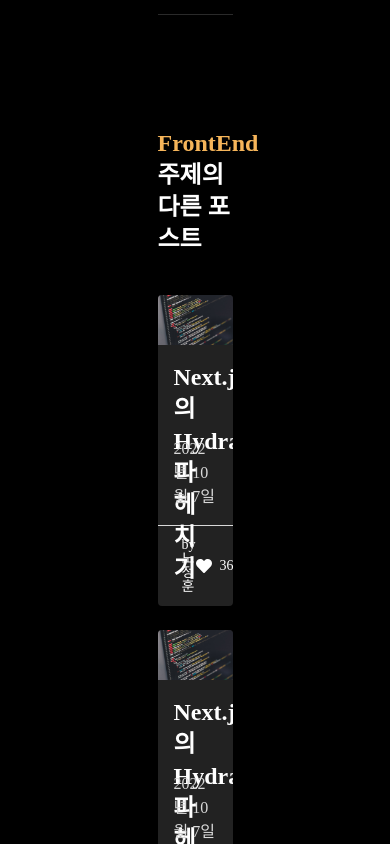
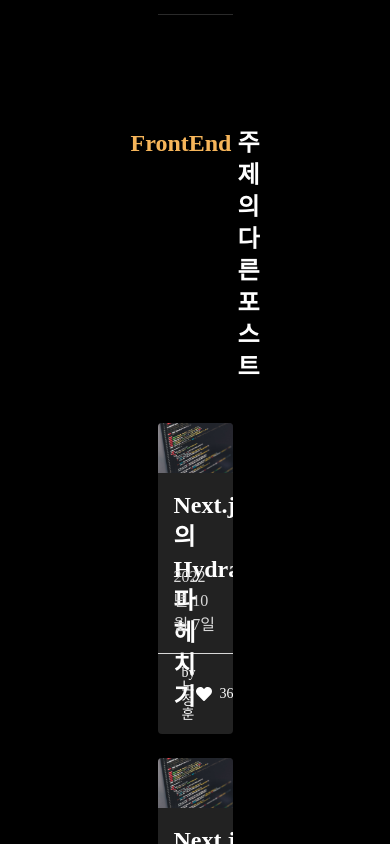
Before and after one commit to DevKor-Team/DEVKOR-front, a Next.js app: page /tech/post/1 in a window 390 px wide. Shown: the part 6020-6864 px from the top of the page. Built offline with nearby package versions, Linux system fonts and the light colour scheme.

Commit message:
feat: post/[postID] 페이지 추천 포스트 레이아웃 수정
반응형 레이아웃 적용

```diff
--- a/pages/tech/post/[postID].tsx
+++ b/pages/tech/post/[postID].tsx
@@ -141,11 +141,13 @@
 
         {/* 다른 주제의 포스트 영역 3개까지 추천 */}
         <section className="mt-28 w-full">
-          <div>
+          <div className="flex justify-center lg:justify-start">
             <span className="text-2xl font-bold text-devkor">FrontEnd</span>
-            <span className="text-2xl font-bold"> 주제의 다른 포스트</span>
+            <span className="text-2xl font-bold ml-1.5">
+              주제의 다른 포스트
+            </span>
           </div>
-          <div className="flex flex-col space-y-6 lg:space-y-0 lg:flex-row md:justify-between w-full mt-10 mb-32">
+          <div className="flex flex-col items-center space-y-6 lg:space-y-0 lg:flex-row md:justify-between w-full mt-10 mb-32">
             <PostCard />
             <PostCard />
             <PostCard />
```
